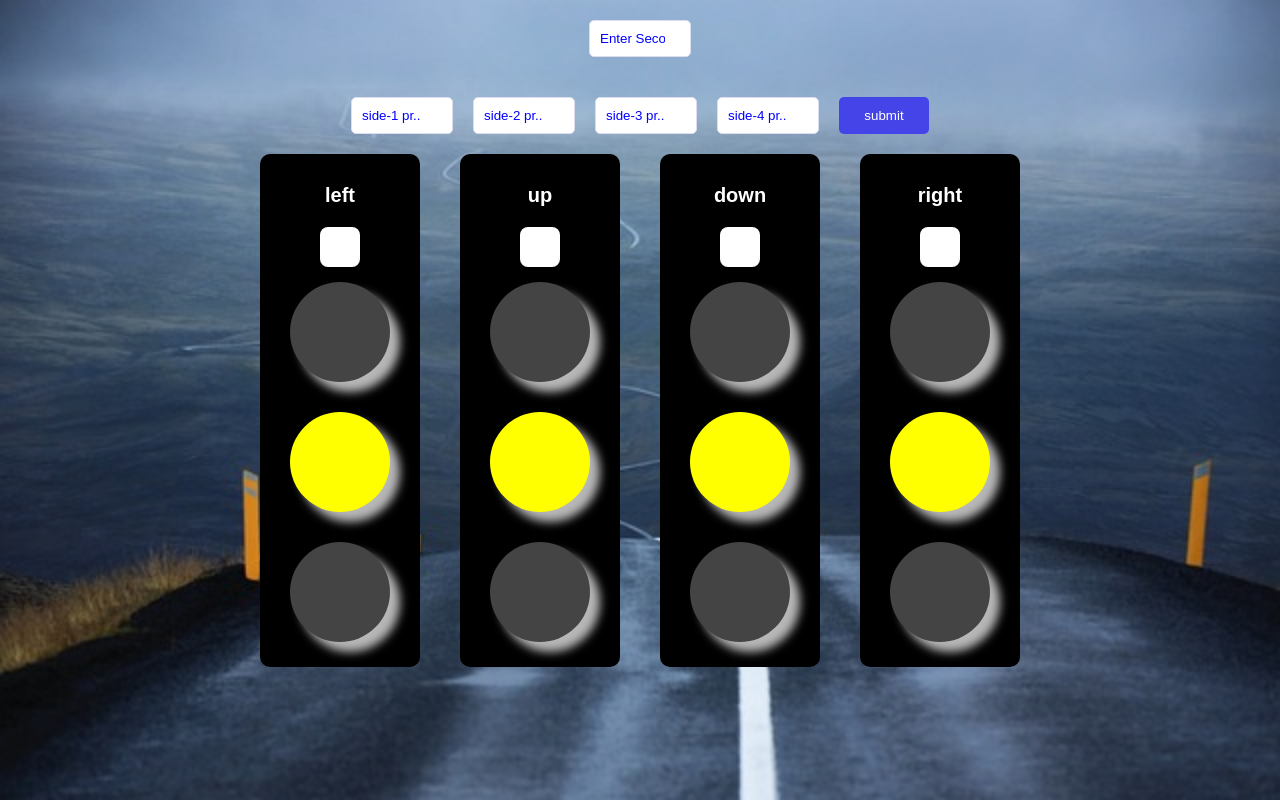
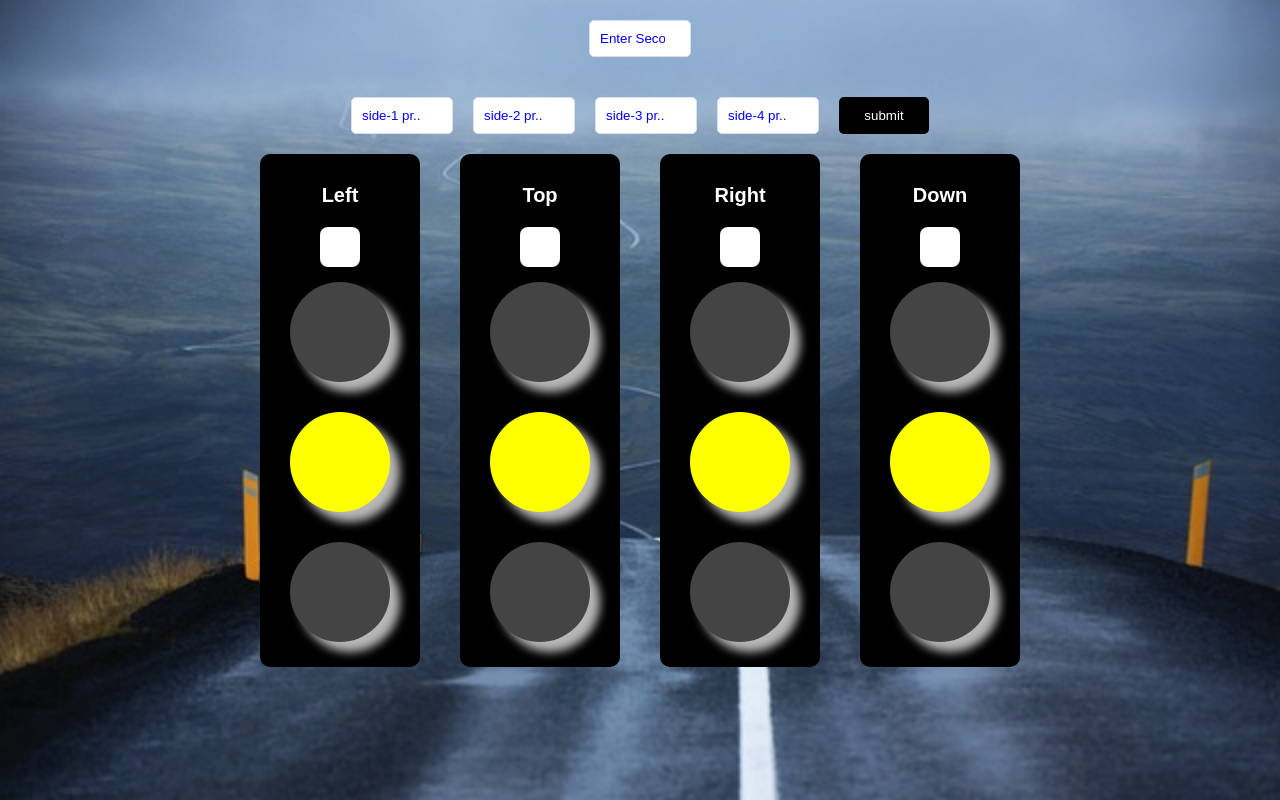
Before and after one commit to sanketchitaliya/Traffic_Signals, a plain HTML site: page index.html in a window 1280 px wide. Drawn offline with Linux system fonts and the light colour scheme.

Commit message:
task css pending

```diff
--- a/traffic_signal/index.css
+++ b/index.css
@@ -43,7 +43,7 @@ input[type="number"]:focus {
   margin: 0 10px;
   border: none;
   border-radius: 5px;
-  background-color: rgb(68, 68, 233);
+  background-color: black;
   color: white;
 }
 
--- a/traffic_signal/index.html
+++ b/index.html
@@ -23,28 +23,28 @@
         </div>
         <div class="main-container-inner">
             <div class="side-1 same" id="side-1">
-                <p>left</p>
+                <p>Left</p>
                 <div class="second-show-side1 score"></div>
                 <div class="light red"></div>
                 <div class="light yellow"></div>
                 <div class="light green"></div>
             </div>
             <div class="side-2 same" id="side-2">
-                <p>up</p>
+                <p>Top</p>
                 <div class="second-show-side2 score"></div>
                 <div class="light red"></div>
                 <div class="light yellow"></div>
                 <div class="light green"></div>
             </div>
             <div class="side-3 same" id="side-3">
-                <p>down</p>
+                <p>Right</p>
                 <div class="second-show-side3 score"></div>
                 <div class="light red"></div>
                 <div class="light yellow"></div>
                 <div class="light green"></div>
             </div>
             <div class="side-4 same" id="side-4">
-                <p>right</p>
+                <p>Down</p>
                 <div class="second-show-side4 score"></div>
                 <div class="light red"></div>
                 <div class="light yellow"></div>
--- a/traffic_signal/index.js
+++ b/index.js
@@ -6,6 +6,7 @@ const side4 = document.getElementById("side4");
 const sides = document.querySelectorAll(".same");
 
 let firstNumber, secondNumber, thirdNumber, fourNumber;
+
 let totalSeconds;
 
 let secondShowArray = [];
@@ -29,6 +30,11 @@ sides.forEach((side, index) => {
 });
 
 function calculation() {
+  if (timeUpdate()) {
+    console.log("hello");
+    return;
+  }
+
   const lightColor = document.querySelectorAll(".yellow");
 
   lightColor.forEach((light) => {
@@ -36,6 +42,7 @@ function calculation() {
   });
 
   let num = parseInt(getSecondAll.value, 10);
+
   let totalPercent =
     parseInt(side1.value) +
     parseInt(side2.value) +
@@ -63,12 +70,15 @@ function calculation() {
   setTimeout(() => {
     leftSideSignal(firstNumber, leftSignal, "green");
   }, 0);
+
   setTimeout(() => {
     leftSideSignal(firstNumber, upSignal, "red");
   }, 0);
+
   setTimeout(() => {
     leftSideSignal(firstNumber + secondNumber, downSignal, "red");
   }, 0);
+
   setTimeout(() => {
     leftSideSignal(
       firstNumber + secondNumber + thirdNumber,
@@ -134,3 +144,29 @@ function leftSideSignal(second, leftSignal, colorSignal) {
     time--;
   }, 1000);
 }
+
+setInterval(() => {
+  timeUpdate();
+}, 1000);
+
+const timeUpdate = () => {
+  let currentTime = new Date();
+  let hour = currentTime.getHours().toString();
+  let minute = currentTime.getMinutes().toString();
+
+  storeData.forEach((ele) => {
+    if (ele.startTime.slice(0, 2) >= hour && ele.endTime.slice(0, 2) <= hour) {
+      console.log("iff");
+      return true;
+    } else {
+      console.log("else");
+      return false;
+    }
+  });
+};
+
+let storeData;
+
+fetch("./time.json")
+  .then((response) => response.json())
+  .then((json) => (storeData = json.time));
--- /dev/null
+++ b/time.json
@@ -0,0 +1,6 @@
+{
+    "time":[
+      {"startTime":"17:00", "endTime":"18:00"},
+      {"startTime":"22:00", "endTime":"08:00"}
+    ]
+}
```
Also changed, not shown: road-6175186_640.jpg (renamed from traffic_signal/road-6175186_640.jpg), traffic_signal/time.json (deleted).
